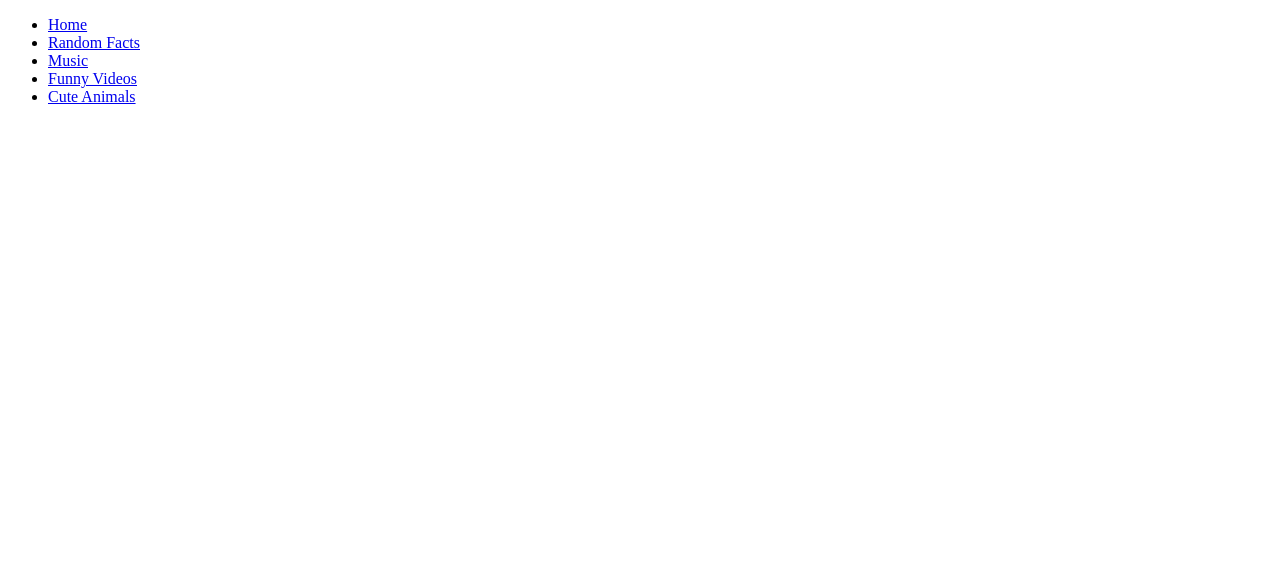
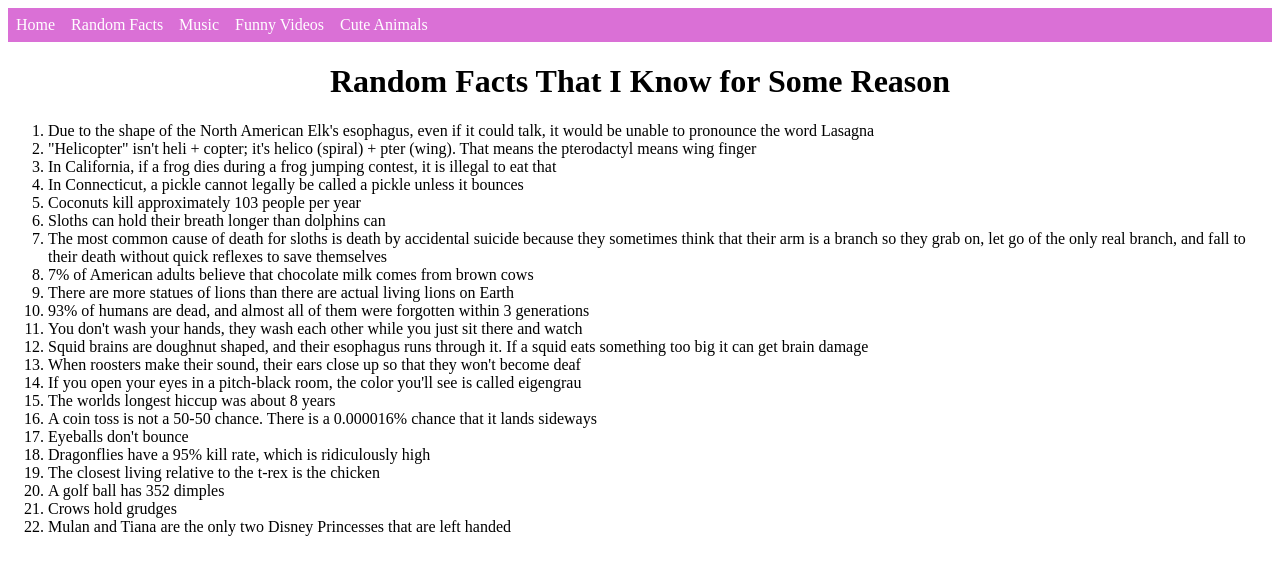
Before and after one commit to Emerson-Hinson/Emerson-Hinson.github.io, a plain HTML site: page Project_1/random_facts.html in a window 1280 px wide. Drawn offline with Linux system fonts and the light colour scheme.

Commit message:
Please Please

```diff
--- a/Project_1/css/style.css
+++ b/Project_1/css/style.css
@@ -3,6 +3,7 @@ list-style-type: none;
 margin: 0;
 padding: 0;
 overflow: hidden;
+background-color: orchid;
 }
 
 li {
@@ -11,6 +12,20 @@ li {
 
 li a {
     display: block;
+    color: white;
+    text-align: center;
     padding: 8px;
-    background-color: cadetblue;
+    text-decoration: none;
 }
+
+li a:hover {
+    background-color: darkorchid
+}
+
+h1 {
+    text-align: center;
+}
+
+body {
+    background: white;
+}
--- a/Project_1/random_facts.html
+++ b/Project_1/random_facts.html
@@ -4,7 +4,9 @@
     <meta charset="UTF-8">
     <meta http-equiv="X-UA-Compatible" content="IE=edge">
     <meta name="viewport" content="width=device-width, initial-scale=1.0">
-    <title>Random Facts</title>
+    <title>Huh?</title>
+
+    <link rel="stylesheet" href="css/style.css">
 </head>
 <body>
 
@@ -16,5 +18,53 @@
         <li><a href="cute_animals.html">Cute Animals</a></li>
     </ul>
 
+    <h1>Random Facts That I Know for Some Reason</h1>
+
+    <ol>
+        <li>Due to the shape of the North American Elk's esophagus, even if it could talk, it would be unable to pronounce the word Lasagna</li>
+        <br>
+        <li>"Helicopter" isn't heli + copter; it's helico (spiral) + pter (wing). That means the pterodactyl means wing finger</li>
+        <br>
+        <li>In California, if a frog dies during a frog jumping contest, it is illegal to eat that</li>
+        <br>
+        <li>In Connecticut, a pickle cannot legally be called a pickle unless it bounces</li>
+        <br>
+        <li>Coconuts kill approximately 103 people per year</li>
+        <br>
+        <li>Sloths can hold their breath longer than dolphins can</li>
+        <br>
+        <li>The most common cause of death for sloths is death by accidental suicide because they sometimes think that their arm is a branch so they grab on, let go of the only real branch, and fall to their death without quick reflexes to save themselves</li>
+        <br>
+        <li>7% of American adults believe that chocolate milk comes from brown cows</li>
+        <br>
+        <br>
+        <li>There are more statues of lions than there are actual living lions on Earth</li>
+        <br>
+        <li>93% of humans are dead, and almost all of them were forgotten within 3 generations</li>
+        <br>
+        <li>You don't wash your hands, they wash each other while you just sit there and watch</li>
+        <br>
+        <li>Squid brains are doughnut shaped, and their esophagus runs through it. If a squid eats something too big it can get brain damage</li>
+        <br>
+        <li>When roosters make their sound, their ears close up so that they won't become deaf</li>
+        <br>
+        <li>If you open your eyes in a pitch-black room, the color you'll see is called eigengrau</li>
+        <br>
+        <li>The worlds longest hiccup was about 8 years</li>
+        <br>
+        <li>A coin toss is not a 50-50 chance. There is a 0.000016% chance that it lands sideways</li>
+        <br>
+        <li>Eyeballs don't bounce</li>
+        <br>
+        <li>Dragonflies have a 95% kill rate, which is ridiculously high</li>
+        <br>
+        <li>The closest living relative to the t-rex is the chicken</li>
+        <br>
+        <li>A golf ball has 352 dimples</li>
+        <br>
+        <li>Crows hold grudges</li>
+        <br>
+        <li>Mulan and Tiana are the only two Disney Princesses that are left handed</li>
+    </ol>
 </body>
 </html>
```
Also changed, not shown: Project_1/cute_animals.html (+4 -1 lines), Project_1/funny_videos.html (+4 -1 lines), Project_1/index.html (+4 -1 lines), Project_1/music.html (+4 -1 lines).
